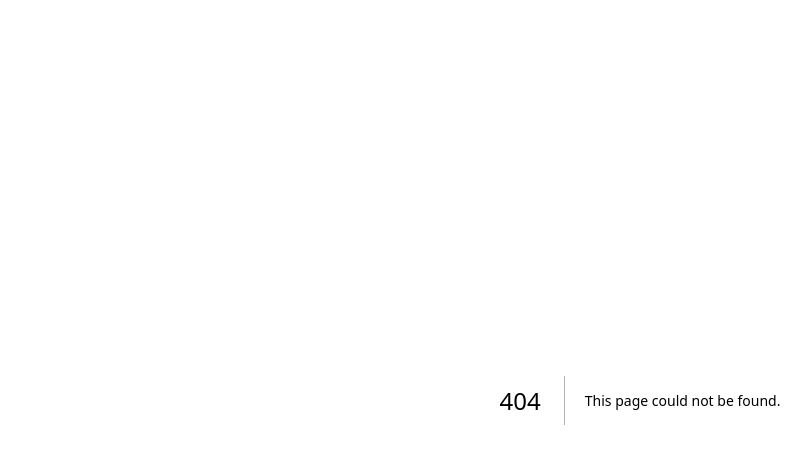
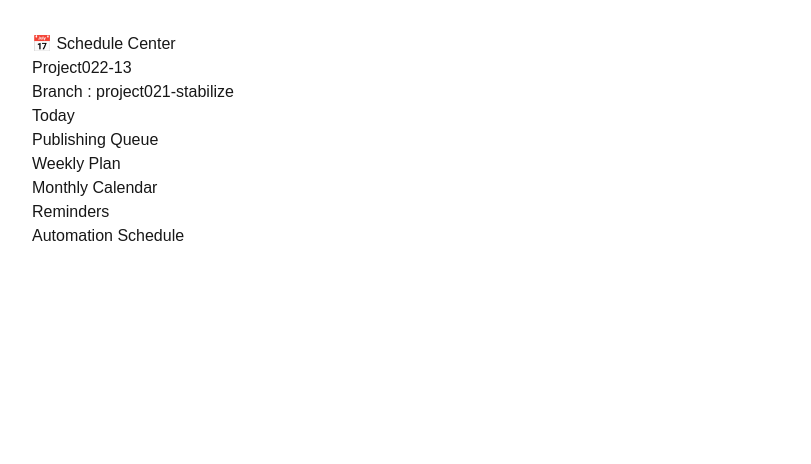
Before and after one commit to yusun7749-art/LifeBookMom-OS, a Next.js app: page /schedule-center in a window 1280 px wide. Before the commit this address had no page. Shown: the top 464 px of the page, without its empty margins (0-811 px from the left). Built offline with nearby package versions, Linux system fonts and the light colour scheme.

Commit message:
Project022-13 Schedule center

```diff
--- /dev/null
+++ b/app/schedule-center/page.tsx
@@ -0,0 +1,3 @@
+
+import ScheduleCenter from '../../components/v4/ScheduleCenter';
+export default function Page(){return <ScheduleCenter/>}
--- /dev/null
+++ b/components/v4/ScheduleCenter.tsx
@@ -0,0 +1,10 @@
+
+import {scheduleCenter} from '../../data/v4/scheduleCenter';
+export default function ScheduleCenter(){
+return <main style={{padding:32,fontFamily:'sans-serif'}}>
+<h1>📅 {scheduleCenter.title}</h1>
+<p>{scheduleCenter.project}</p>
+<p>Branch : {scheduleCenter.branch}</p>
+<ul>{scheduleCenter.sections.map(s=><li key={s}>{s}</li>)}</ul>
+</main>
+}
--- /dev/null
+++ b/data/v4/scheduleCenter.ts
@@ -0,0 +1,14 @@
+
+export const scheduleCenter={
+ project:"Project022-13",
+ title:"Schedule Center",
+ branch:"project021-stabilize",
+ sections:[
+  "Today",
+  "Publishing Queue",
+  "Weekly Plan",
+  "Monthly Calendar",
+  "Reminders",
+  "Automation Schedule"
+ ]
+};
```
